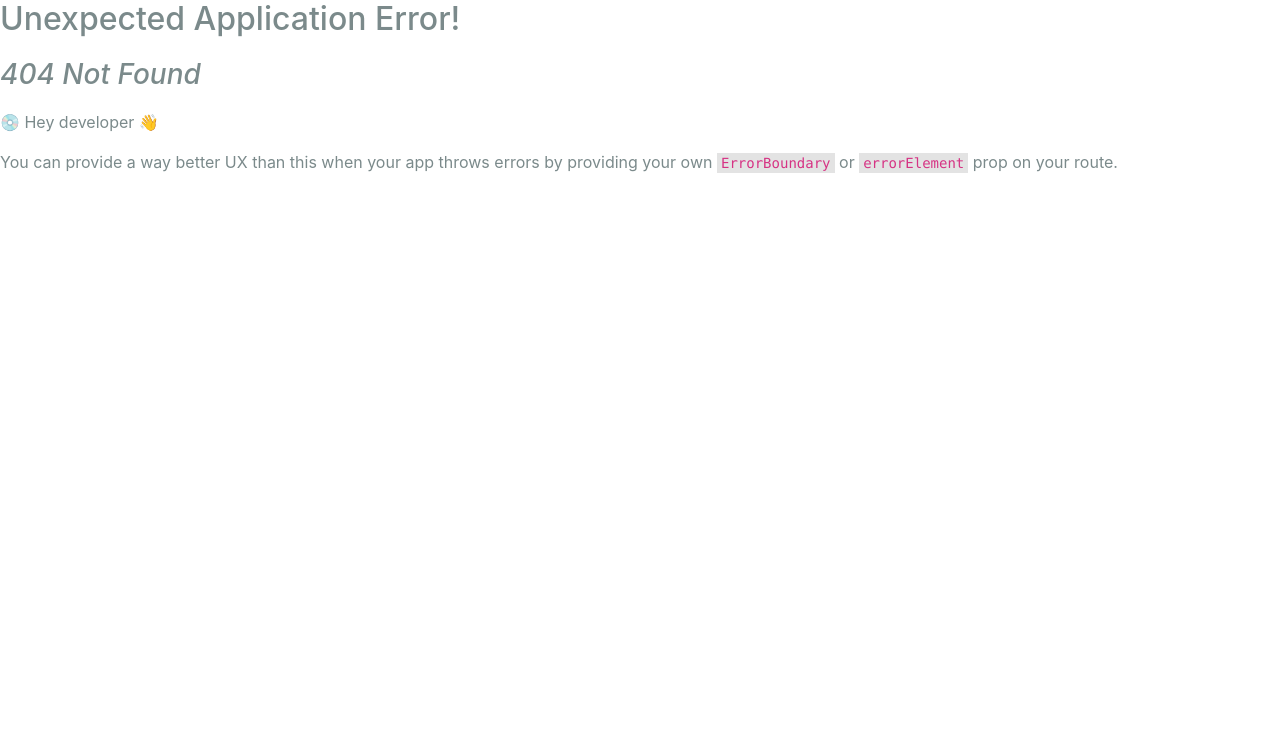
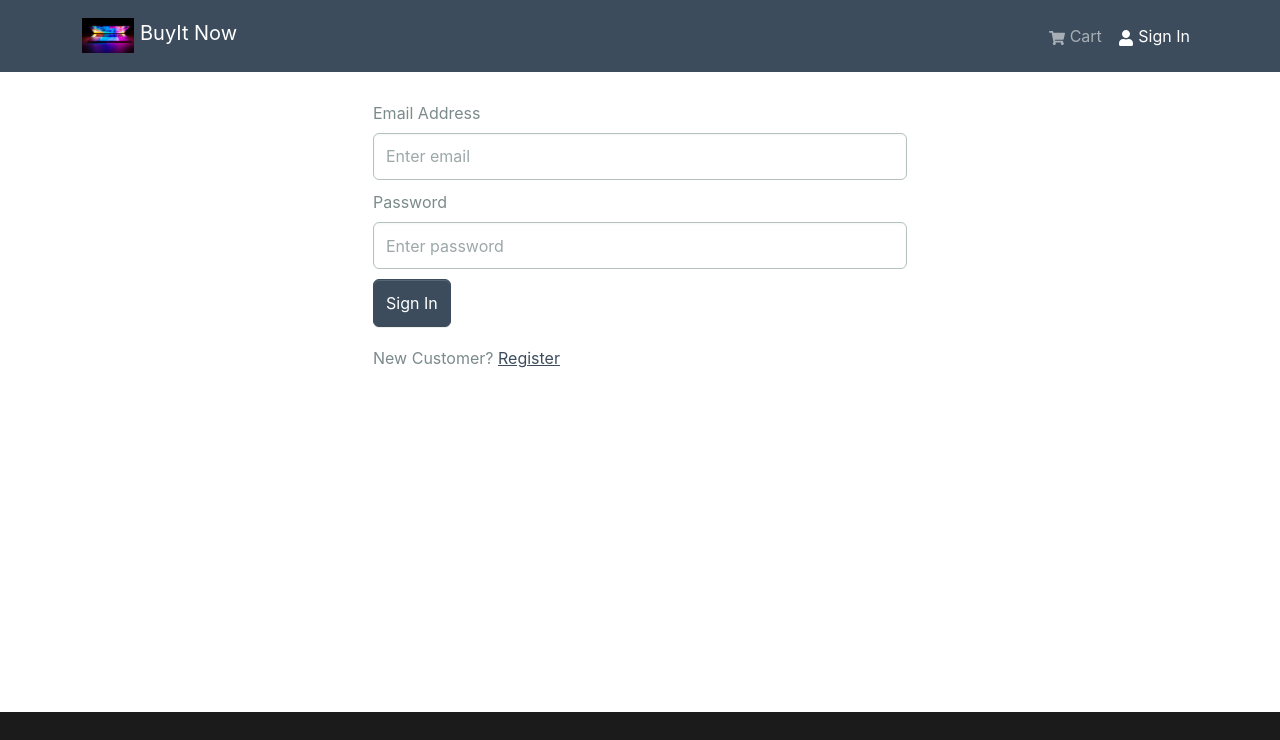
Before and after one commit to FemiAdesola/BuyIt, a React (Create React App) app in the folder frontend/: page /login in a window 1280 px wide. Before the commit this address had no page. Shown: the top 740 px of the page. Built offline with nearby package versions, Linux system fonts and the light colour scheme; grey boxes are pictures that could not be loaded.

Commit message:
Creates LoginScreen and common formcontainer, updated, userApiSlice, App.jsx, index.jsx and updated header.jsx

```diff
--- a/frontend/package.json
+++ b/frontend/package.json
@@ -19,6 +19,7 @@
     "react-router-bootstrap": "^0.26.2",
     "react-router-dom": "^6.16.0",
     "react-scripts": "5.0.1",
+    "react-toastify": "^9.1.3",
     "web-vitals": "^2.1.4"
   },
   "scripts": {
--- a/frontend/src/App.jsx
+++ b/frontend/src/App.jsx
@@ -1,6 +1,8 @@
 import React from 'react';
 import { Container } from 'react-bootstrap';
 import { Outlet } from "react-router-dom";
+import { ToastContainer} from 'react-toastify';
+import 'react-toastify/dist/ReactToastify.css';
 
 import Header from './Components/Header';
 import Footer from './Components/Footer';
@@ -18,6 +20,7 @@
         </Container>
       </main>
       <Footer />
+      <ToastContainer />
     </>
   );
 }
--- /dev/null
+++ b/frontend/src/Components/FormContainer.jsx
@@ -0,0 +1,15 @@
+import { Container, Row, Col } from 'react-bootstrap';
+
+const FormContainer = ({ children }) => {
+  return (
+    <Container>
+      <Row className='justify-content-md-center'>
+        <Col xs={12} md={6}>
+          {children}
+        </Col>
+      </Row>
+    </Container>
+  );
+};
+
+export default FormContainer;
--- a/frontend/src/Components/Header.jsx
+++ b/frontend/src/Components/Header.jsx
@@ -8,6 +8,7 @@
 
 const Header = () => {
   const { cartItems } = useSelector((state) => state.cart);
+  const { userData } = useSelector((state) => state.auth);
 
   return (
     <header>
@@ -36,11 +37,24 @@
                   )}
                 </Nav.Link>
               </LinkContainer>
+              {userData ? (
+                <>
+                  <NavDropdown title={userData.name} id='username'>
+                    <LinkContainer to='/profile'>
+                      <NavDropdown.Item>Profile</NavDropdown.Item>
+                    </LinkContainer>
+                    <NavDropdown.Item >
+                      Logout
+                    </NavDropdown.Item>
+                  </NavDropdown>
+                </>
+                ) : (
               <LinkContainer to="/login">
                 <Nav.Link>
                   <FaUser /> Sign In
                 </Nav.Link>
               </LinkContainer>
+              )}
             </Nav>
           </Navbar.Collapse>
         </Container>
--- /dev/null
+++ b/frontend/src/Pages/LoginScreen.jsx
@@ -0,0 +1,87 @@
+import React, { useState, useEffect } from "react";
+import { Link, useLocation, useNavigate } from "react-router-dom";
+import { Form, Button, Row, Col } from "react-bootstrap";
+import { useDispatch, useSelector } from "react-redux";
+import { toast } from 'react-toastify';
+
+import Loader from "../Components/Loader";
+import Message from "../Components/Message"
+import FormContainer from "../Components/FormContainer";
+import {useLoginMutation} from "../Redux/slice/userApiSlice";
+import { setCredentials } from "../Redux/slice/authSlice";
+
+
+const LoginScreen = () => {
+  const dispatch = useDispatch();
+  const navigate = useNavigate();
+
+  const [email, setEmail] = useState("");
+  const [password, setPassword] = useState("");
+
+  const [login, { isLoading }] = useLoginMutation();
+  const { userData} = useSelector((state) => state.auth);
+
+  // for using useLocation
+  const { search } = useLocation();
+  const searchPrams = new URLSearchParams(search);
+  const redirect = searchPrams.get('redirect') || '/';
+  //
+
+  useEffect(() => {
+    if (userData) {
+      navigate(redirect);
+    }
+  }, [navigate, redirect, userData]);
+
+  const submitFormHandler = async(e) => {
+    e.preventDefault();
+    try {
+      const res = await login({ email, password }).unwrap();
+      dispatch(setCredentials({ ...res }));
+      navigate(redirect);
+    } catch (error) {
+      toast.error(error?.data?.message || error.error);
+    }
+  };
+
+  return (
+    <FormContainer>
+      <Form onSubmit={submitFormHandler}>
+        <Form.Group className="my-2" controlId="email">
+          <Form.Label>Email Address</Form.Label>
+          <Form.Control
+            type="email"
+            placeholder="Enter email"
+            value={email}
+            onChange={(e) => setEmail(e.target.value)}
+          ></Form.Control>
+        </Form.Group>
+
+        <Form.Group className="my-2" controlId="password">
+          <Form.Label>Password</Form.Label>
+          <Form.Control
+            type="password"
+            placeholder="Enter password"
+            value={password}
+            onChange={(e) => setPassword(e.target.value)}
+          ></Form.Control>
+        </Form.Group>
+        <Button disabled={isLoading} type="submit" variant="primary">
+          Sign In
+        </Button>
+
+        {isLoading && <Loader />}
+      </Form>
+      <Row className="py-3">
+        <Col>
+          New Customer?{" "}
+          <Link to={redirect ? `/register?redirect=${redirect}` : '/register'}>
+            Register
+          </Link>
+        </Col>
+      </Row>
+    </FormContainer>
+  );
+};
+
+export default LoginScreen;
--- a/frontend/src/Redux/slice/userApiSlice.js
+++ b/frontend/src/Redux/slice/userApiSlice.js
@@ -5,7 +5,7 @@
     endpoints: (builder) => ({
         login: builder.mutation({
           query: (data) => ({
-            url: `${USERS_URL}/auth`,
+            url: `${USERS_URL}/login`,
             method: 'POST',
             body: data,
           }),
--- a/frontend/src/index.jsx
+++ b/frontend/src/index.jsx
@@ -16,6 +16,7 @@
 import HomeScreen from './Pages/HomeScreen';
 import ProductScreen from "./Pages/ProductScreen";
 import CartScreen from './Pages/CartScreen';
+import LoginScreen from './Pages/LoginScreen';
 
 
 const router = createBrowserRouter(
@@ -24,6 +25,7 @@
       <Route index={true} path="/" element={<HomeScreen />} />
       <Route path="/product/:id" element={<ProductScreen />} />
       <Route path="/cart" element={<CartScreen />} />
+      <Route path="/login" element={<LoginScreen />} />
     </Route>
   )
 );
```
Also changed, not shown: 1 other file (tests, documents, lock files or other folders).
